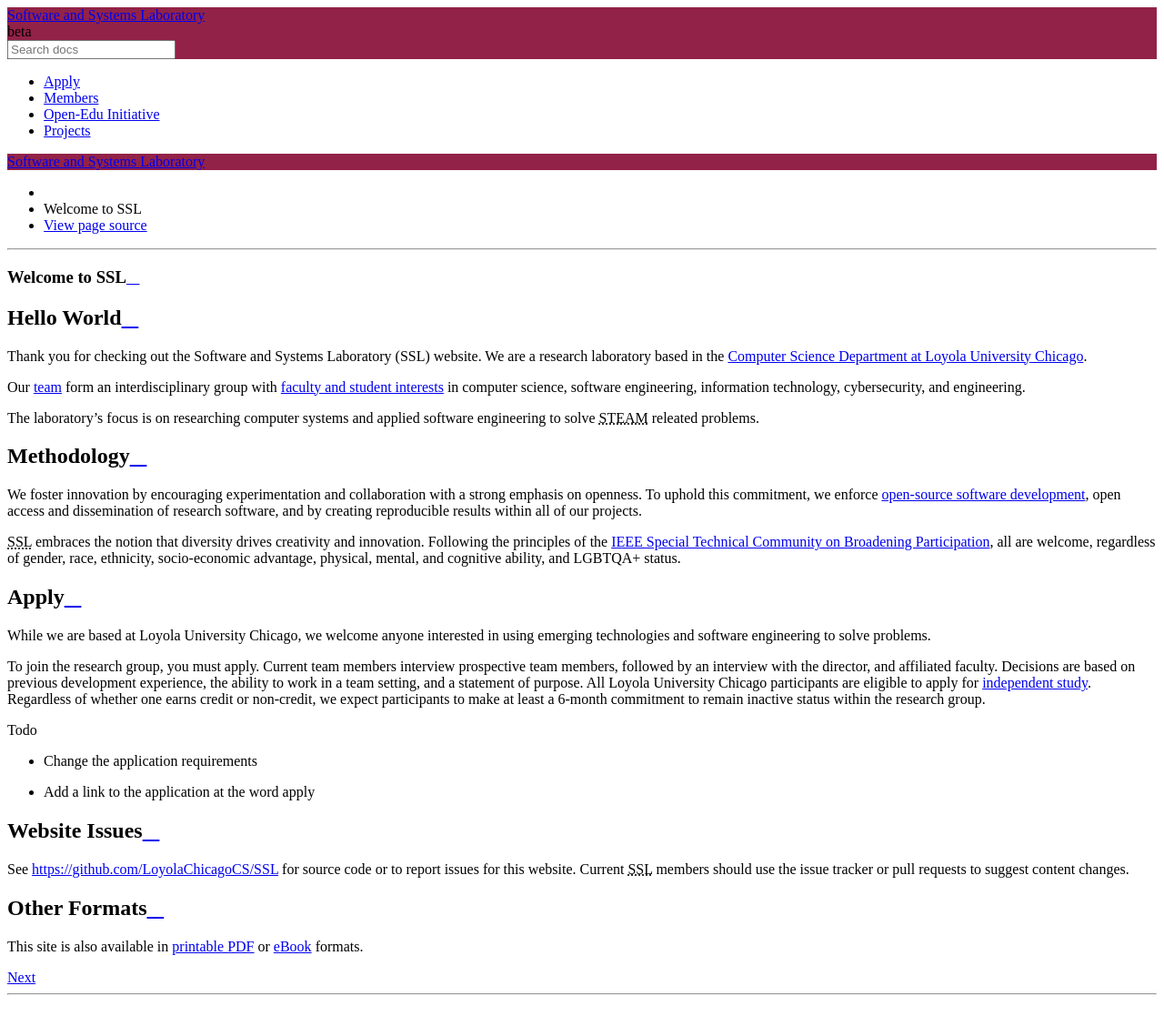
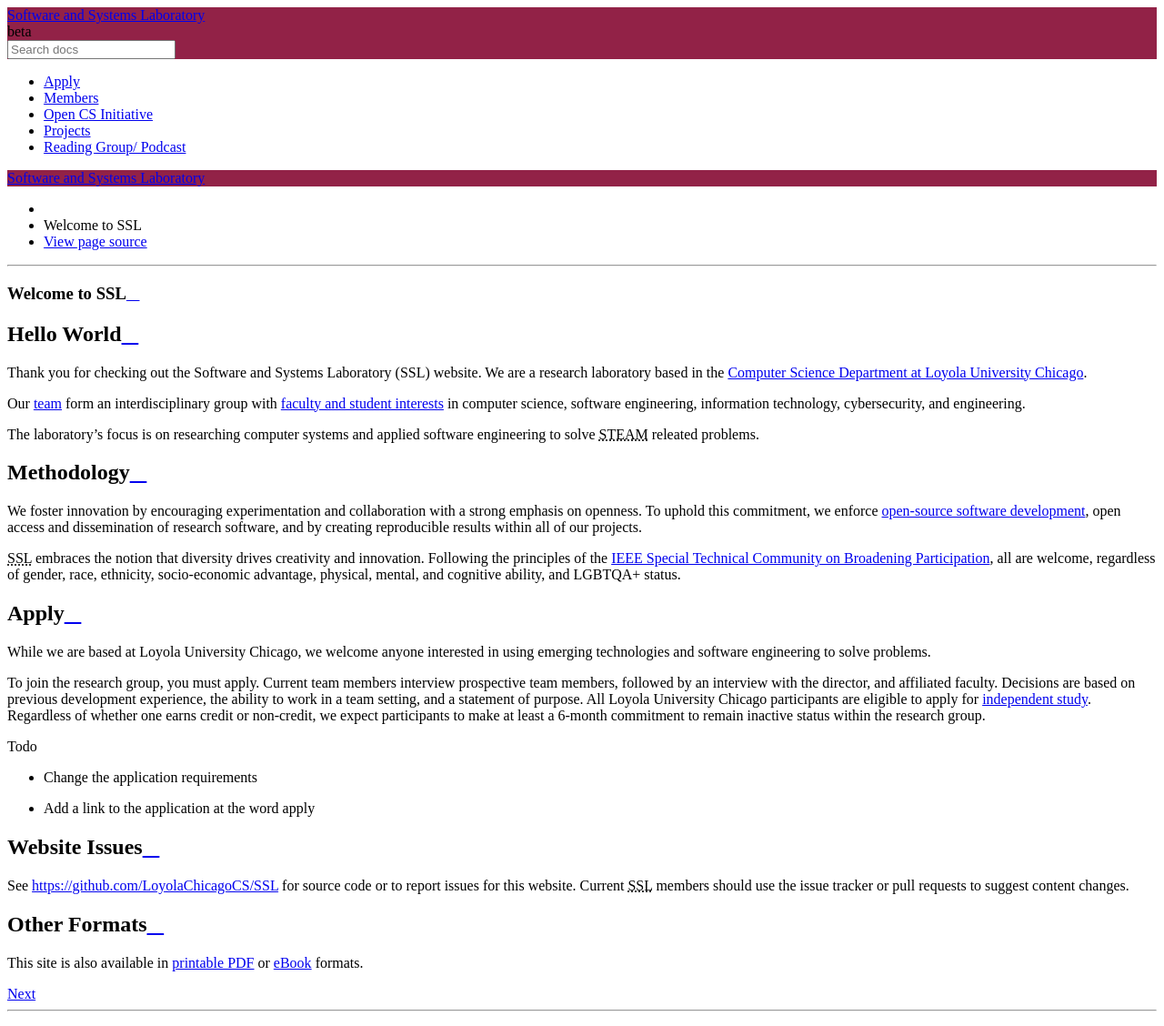
Before and after one commit to LoyolaChicagoCS/ssl, a Sphinx documentation site: the page built from source/index.rst, in a window 1280 px wide. Shown: the whole page at 91% size. Built offline with Sphinx 7.4.7 and the Read the Docs theme 2.0.0, drawn with Linux system fonts in a browser that asks for light colours; pages that are not in the unit, such as notebooks, are missing from menus.

Commit message:
Add the Reading Group/ Podcast project to the TocTree

```diff
--- a/source/index.rst
+++ b/source/index.rst
@@ -34,13 +34,14 @@ Other Formats
 This site is also available in |pdf-version| or |epub-version| formats.
 
 .. toctree::
-   :maxdepth: 1
-   :hidden:
+    :maxdepth: 2
+    :hidden:
 
-   Apply <apply>
-   Members <team/index>
-   Open-Edu Initiative <open-cs-initiative/index>
-   Projects <projects/index>
+    Apply <apply>
+    Members <team/index>
+    Open CS Initiative <open-cs-initiative/index>
+    Projects <projects/index>
+    Reading Group/ Podcast <open-cs-initiative/reading-group-podcast>
 
 .. _Computer Science Department at Loyola University Chicago: https://www.luc.edu/cs
 
```
Also changed, not shown: source/open-cs-initiative/reading-group-podcast.rst (renamed from source/open-cs-initiative/reading-group.rst).
